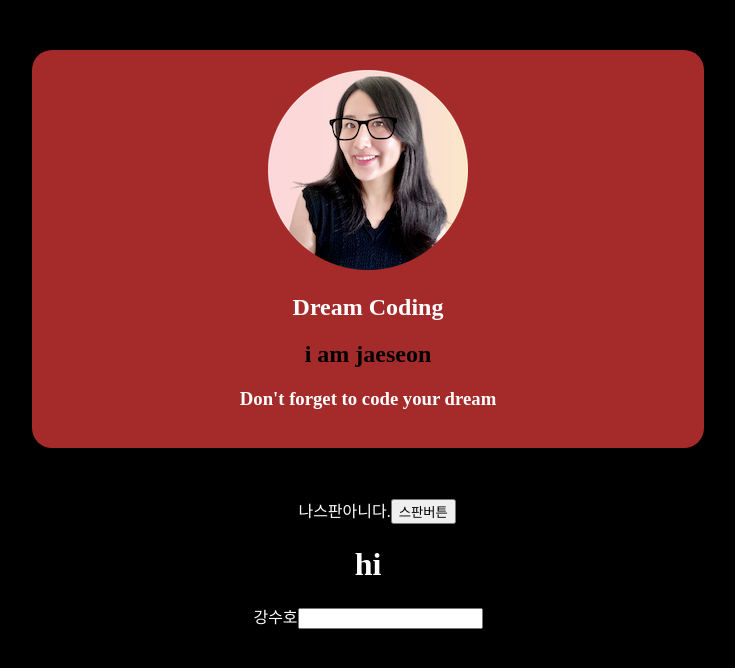
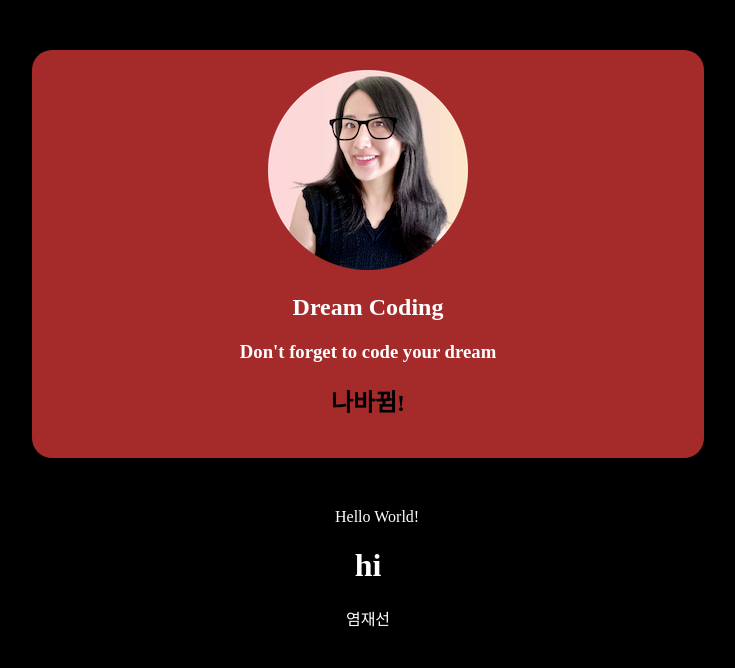
Before and after one commit to YeomJaeSeon/Browser101, a plain HTML site: page DOM/dom code/dom.html in a window 1280 px wide. Shown: the whole page, without its empty margins (272-1007 px from the left). Drawn offline with Linux system fonts and the light colour scheme.

Commit message:
innerHTML

```diff
--- a/DOM/dom code/dom.html
+++ b/DOM/dom code/dom.html
@@ -35,12 +35,7 @@
   <body>
     <section>
       <img src="img/avatar.png" alt="avatar" />
-      <h1 id="brand">
-        Dream Coding
-        <script></script>
-        <div />
-      </h1>
-      <!-- hello zzz -->
+      <h1 id="brand">Dream Coding</h1>
       <h3>Don't forget to code your dream</h3>
     </section>
     zz
@@ -74,18 +69,14 @@
       // section.appendChild(h2);
       // 이렇게해도된다.
 
-      const span = document.querySelector("span");
-      span.textContent = "나스판아니다.";
-      const button = document.createElement("button");
-      button.textContent = "스판버튼";
-      span.append(button);
-
-      const name = document.querySelector("#span");
-      name.textContent = "강수호";
-      const new1 = document.createElement("input");
-      name.appendChild(new1);
-      new1.setAttribute("id", "염재선");
-      new1.classList.add("염재선클래스");
+      // innerHTML
+      document.querySelector("section").innerHTML = `
+      <img src="img/avatar.png" alt="avatar" />
+      <h1>Dream Coding</h1>
+      <h3>Don't forget to code your dream</h3>
+      `;
+      document.querySelector("section").appendChild(h2);
+      h2.textContent = `나바뀜!`;
     </script>
   </body>
 </html>
```
